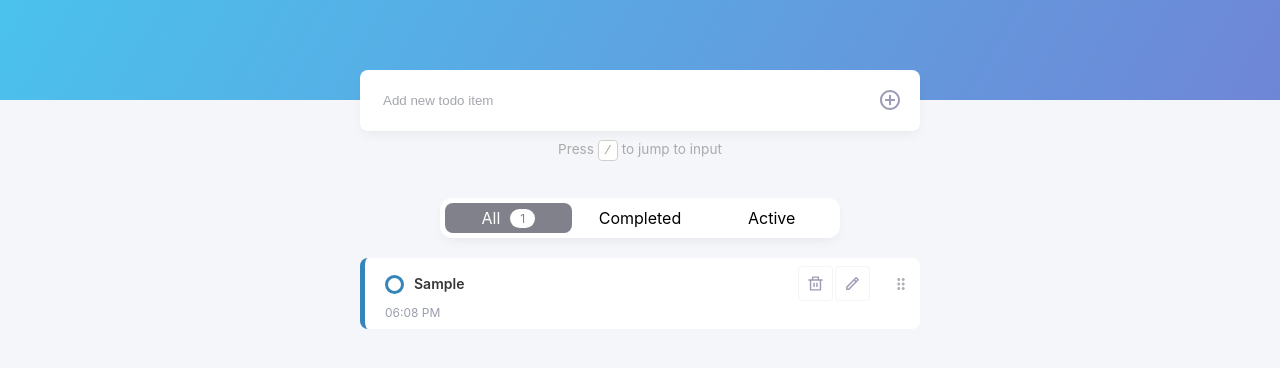
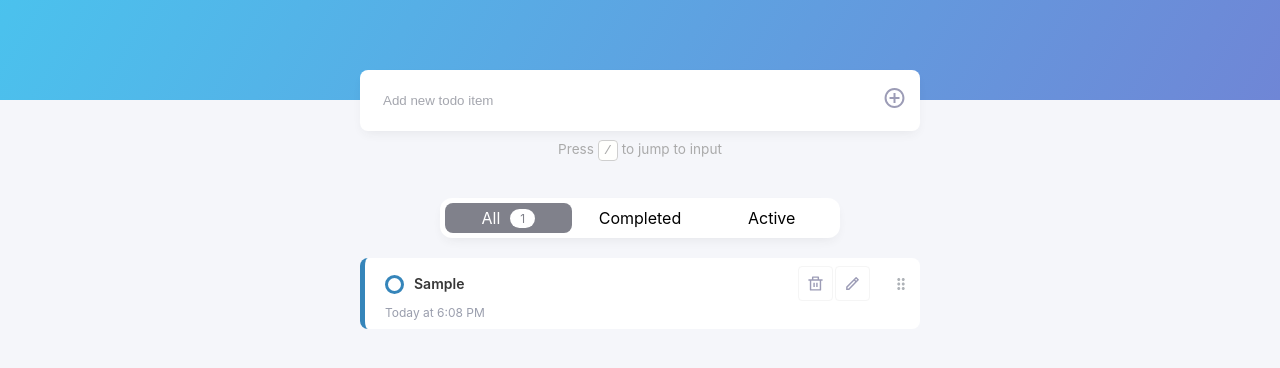
Before and after one commit to aaanthonyyy/AuraTask, a React (Create React App) app: page / in a window 1280 px wide. Both pictures are taken after typing "Sample" into the empty fields and a click on the input 890 px from the left and 263 px from the top of the page. Shown: the part 164-532 px from the top of the page. Built offline with nearby package versions, Linux system fonts and the light colour scheme.

Commit message:
Update displayed time using momentjs

```diff
--- a/package.json
+++ b/package.json
@@ -8,6 +8,7 @@
     "@testing-library/jest-dom": "^5.14.1",
     "@testing-library/react": "^11.2.7",
     "@testing-library/user-event": "^12.8.3",
+    "moment": "^2.29.1",
     "prop-types": "^15.7.2",
     "randomcolor": "^0.6.2",
     "react": "^17.0.2",
@@ -20,6 +21,7 @@
     "react-sortable-hoc": "^2.0.0",
     "react-switch": "^6.0.0",
     "react-toastify": "^8.0.2",
+    "react-tooltip": "^4.2.21",
     "react-uuid": "^1.0.2",
     "styled-components": "^5.3.0",
     "web-vitals": "^1.1.2"
--- a/src/App.js
+++ b/src/App.js
@@ -19,6 +19,8 @@ import Filter from "./Components/Filter";
 import Submit from "./Components/Submit";
 import Form from "./Components/Form";
 import Info from "./Components/Info";
+import moment from "moment";
+
 
 const App = () => {
 	const [todoItems, dispatch] = useReducer(
@@ -72,17 +74,15 @@ const App = () => {
 	const handleSubmit = (event) => {
 		event.preventDefault();
 
-		const date = new Date();
+		const date = moment();
+		console.log(date);
 
 		if (ref.current.value && ref.current.value !== " ") {
 			const newItem = {
 				item: ref.current.value,
 				color: randomColor(),
 				isComplete: false,
-				time: date.toLocaleTimeString("en-US", {
-					hour: "2-digit",
-					minute: "2-digit",
-				}),
+				time: date,
 				uuid: uuid(),
 			};
 			ref.current.value = null;
@@ -103,7 +103,7 @@ const App = () => {
 			<main>
 				<Form>
 					<InputItem ref={ref} placeholder="Add new todo item" />
-					<Submit onClick={(event) => handleSubmit(event)} />
+					<Submit handleSubmit={handleSubmit} />
 					<Info onClick={() => ref.current.focus()}>
 						Press <kbd>/</kbd> to jump to input
 					</Info>
--- a/src/Components/Submit.jsx
+++ b/src/Components/Submit.jsx
@@ -1,6 +1,7 @@
+import ReactTooltip from "react-tooltip";
 import styled from "styled-components";
 
-const Submit = styled.input.attrs({
+const Plus = styled.input.attrs({
 	type: "submit",
 	value: "   ",
 })`
@@ -11,9 +12,10 @@ const Submit = styled.input.attrs({
 	border: none;
 	outline: none;
 	position: absolute;
-	padding: 22px;
+	padding: 5px;
 	left: unset;
-	right: 2px;
+	top:	15px;
+	right: 15px;
 	transition: all 100ms ease-in-out;
 
 	&:hover {
@@ -21,4 +23,17 @@ const Submit = styled.input.attrs({
 	}
 `;
 
+const Submit = (props) => {
+	return (
+		<>
+			<Plus
+				data-tip="Add Todo"
+				data-effect="solid"
+				onClick={(event) => props.handleSubmit(event)}
+			/>
+			<ReactTooltip />
+		</>
+	);
+};
+
 export default Submit;
--- a/src/Components/TodoItem.jsx
+++ b/src/Components/TodoItem.jsx
@@ -9,6 +9,7 @@ import { ReactComponent as Drag } from "../Assets/drag_indicator_black_24dp.svg"
 
 import TodoActions from "./TodoActions";
 import TodoCard from "./TodoCard";
+import moment from "moment";
 
 const TodoItem = React.memo((props) => {
 	const [isEdit, setIsEdit] = useState(false);
@@ -43,6 +44,11 @@ const TodoItem = React.memo((props) => {
 			uuid: props.uuid,
 		});
 		setIsEdit(false);
+	};
+
+	const formateTime = (dateStr) => {
+		const date = moment(dateStr)
+		return date.isValid() ? date.calendar() : dateStr;
 	};
 
 	return (
@@ -81,7 +87,8 @@ const TodoItem = React.memo((props) => {
 					<Drag />
 				</TodoActions>
 			</div>
-			<small>{props.time}</small>
+			{/* <small>{props.time}</small> */}
+			<small>{formateTime(props.time)}</small>
 		</TodoCard>
 	);
 });
```
Also changed, not shown: 1 other file (tests, documents, lock files or other folders).
